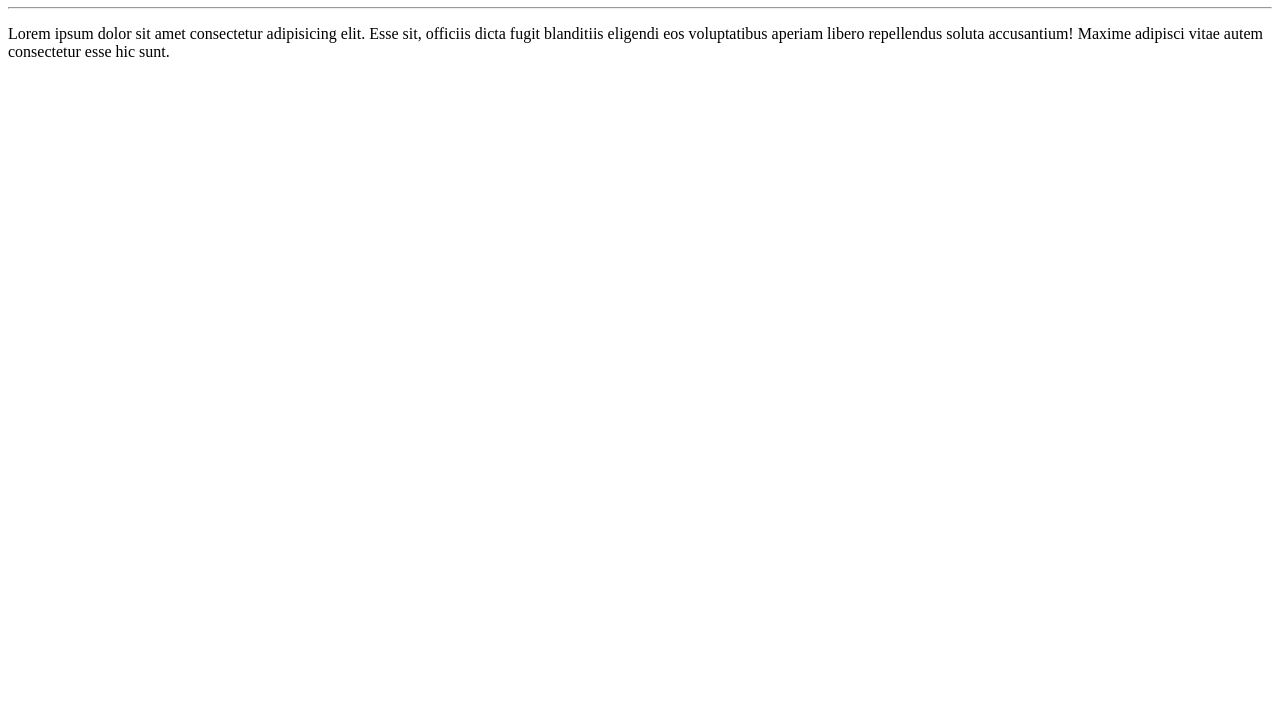
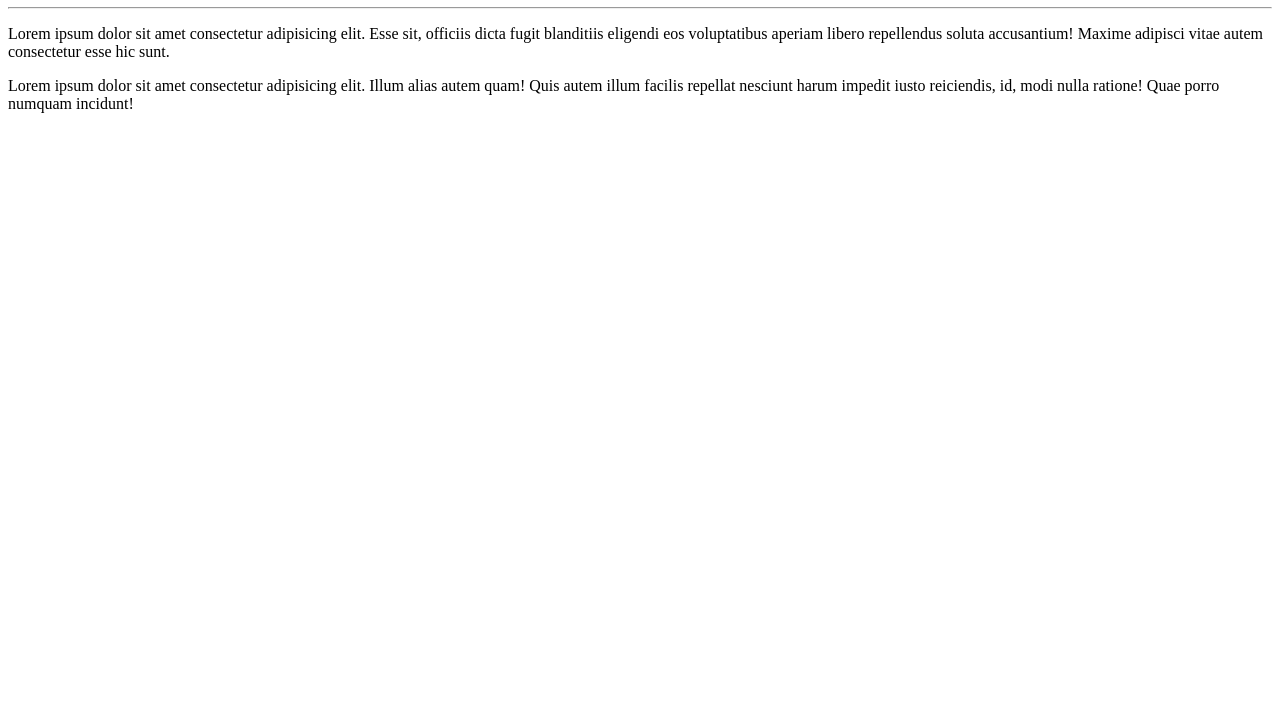
Before and after one commit to viniciussimasv/Ola-mundo, a plain HTML site: page site-exemplo/index.html in a window 1280 px wide. Shown: the part 73-800 px from the top of the page. Drawn offline with Linux system fonts and the light colour scheme.

Commit message:
adicionei um paragrafo

```diff
--- a/site-exemplo/index.html
+++ b/site-exemplo/index.html
@@ -9,5 +9,6 @@
     <h1>Olá, mundo!</h1>
     <hr>
     <p>Lorem ipsum dolor sit amet consectetur adipisicing elit. Esse sit, officiis dicta fugit blanditiis eligendi eos voluptatibus aperiam libero repellendus soluta accusantium! Maxime adipisci vitae autem consectetur esse hic sunt.</p>
+    <p>Lorem ipsum dolor sit amet consectetur adipisicing elit. Illum alias autem quam! Quis autem illum facilis repellat nesciunt harum impedit iusto reiciendis, id, modi nulla ratione! Quae porro numquam incidunt!</p>
 </body>
 </html>
```
